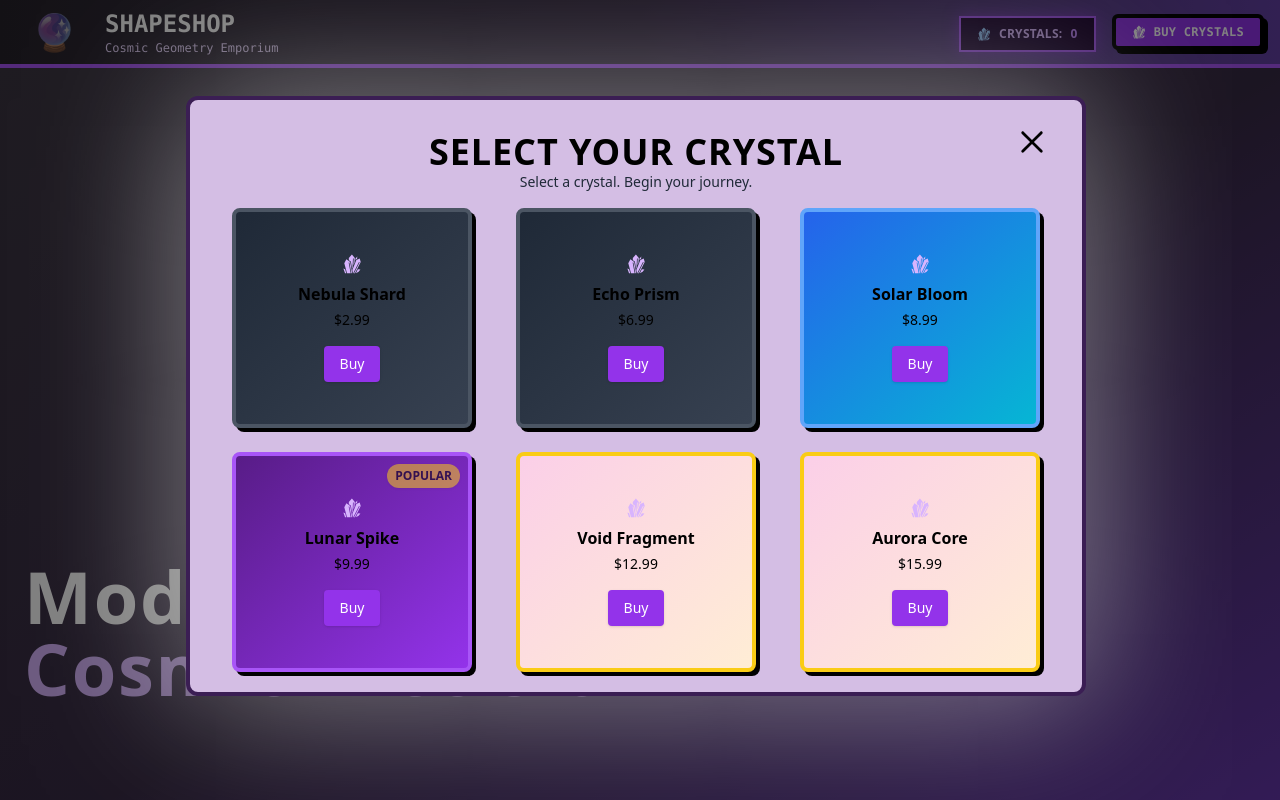
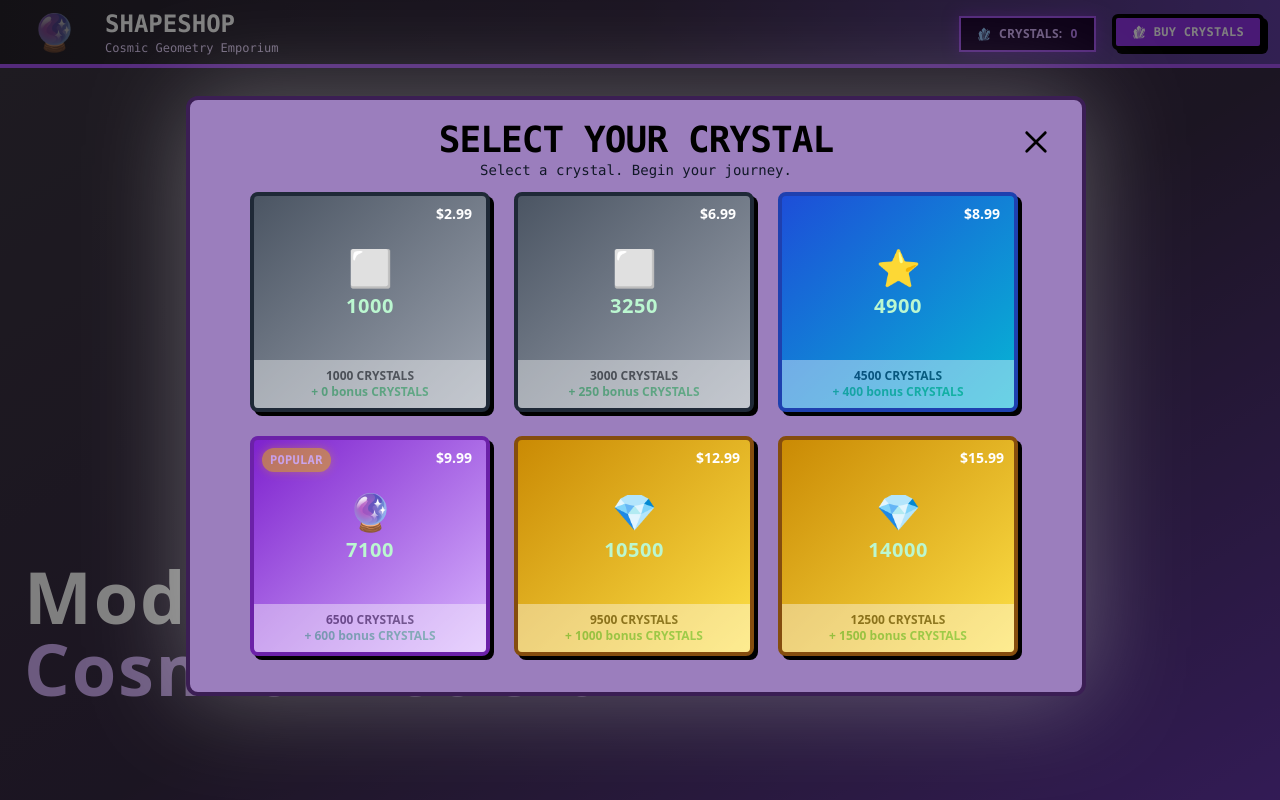
Before and after one commit to qtr-deagle/ShapeShop, a React (Vite) app: page / in a window 1280 px wide. Both pictures are taken after a click on the button "BUY CRYSTALS". Shown: the top 800 px of the page. Built offline with nearby package versions, Linux system fonts and the light colour scheme; data requests are answered from the project's data file.

Commit message:
finished Crystal Modal

```diff
--- a/src/components/BuyCrystalsModal.jsx
+++ b/src/components/BuyCrystalsModal.jsx
@@ -1,21 +1,11 @@
 import SelectWindow from './SelectWindow';
 import { RxCross2 } from "react-icons/rx";
-import { GiCrystalGrowth } from "react-icons/gi";
-
-const boxStyles = [
-  "bg-gradient-to-br from-purple-200 to-purple-400 border-purple-500",
-  "bg-gradient-to-tr from-indigo-100 to-purple-300 border-indigo-400",
-  "bg-gradient-to-bl from-pink-100 to-purple-200 border-pink-400",
-  "bg-gradient-to-r from-violet-100 to-purple-300 border-violet-400",
-  "bg-gradient-to-tl from-fuchsia-100 to-purple-300 border-fuchsia-400",
-  "bg-gradient-to-b from-purple-100 to-purple-500 border-purple-600",
-];
 
 export default function BuyCrystalsModal({ onClose }) {
   return (
     <div className="fixed inset-0 bg-black bg-opacity-50 flex justify-center items-center z-50">
-      <div className="duration-200 shadow-[0_0_150px_rgba(255,255,255,0.5)] translate-x-[-4px] translate-y-[-4px] bg-[#D4BEE4] border-4 border-[#3B1E54] text-black p-4 sm:p-8 rounded-xl w-[90%] sm:w-[900px] h-[90%] sm:h-[600px] max-w-full relative">
-        <button onClick={onClose} className="absolute z-10 top-6 right-8 text-4xl font-bold text-black hover:text-gray-600">
+      <div className="duration-200 shadow-[0_0_100px_rgba(255,255,255,0.3)] translate-x-[-4px] translate-y-[-4px] bg-[#9B7EBD] border-4 border-[#3B1E54] text-black p-4 sm:p-8 rounded-xl w-[90%] sm:w-[900px] h-[90%] sm:h-[600px] max-w-full relative">
+        <button onClick={onClose} className="absolute z-10 top-6 right-7 text-4xl font-bold text-black hover:text-gray-600">
           <RxCross2 />
         </button>
         <SelectWindow />
--- a/src/components/SelectWindow.jsx
+++ b/src/components/SelectWindow.jsx
@@ -24,47 +24,58 @@ export default function SelectWindow() {
     }, []);
 
     const tierStyles = {
-        "basic": 'from-gray-800 to-gray-700 border-gray-600 shadow-md hover:shadow-gray-500/50',
-        "premium": 'from-blue-600 to-cyan-500 border-blue-400 shadow-md hover:shadow-cyan-400/50',
-        "legendary": 'from-purple-900 to-purple-600 border-purple-500 shadow-lg hover:shadow-purple-500/50',
-        "cosmic": 'from-pink-200 to-orange-100 border-yellow-400 shadow-lg hover:shadow-pink-400/50'
+        "basic": 'from-gray-600 to-gray-400 border-gray-800 shadow-md hover:shadow-gray-500/50',
+        "rare": 'from-blue-700 to-cyan-500 border-blue-800 shadow-md hover:shadow-cyan-400/50',
+        "epic": 'from-purple-700 to-purple-300 border-purple-800 shadow-lg hover:shadow-purple-500/50',
+        "cosmic": 'from-yellow-600 to-yellow-300 border-yellow-800 shadow-lg hover:shadow-pink-400/50'
+    };
+
+    const crystalIcons = {
+        "basic": <a>⬜</a>,
+        "rare": <a>⭐</a>,
+        "epic": <a>🔮</a>,
+        "cosmic": <a>💎</a>
     };
 
     return (
-        <div className="relative">
-            <h1 className="text-4xl tracking-wide font-bold text-center">SELECT YOUR CRYSTAL</h1>
-            <p className="text-center text-sm text-gray-800 mb-4">Select a crystal. Begin your journey.</p>
+        <button className="relative">
+            <h1 className="relative ml-8 bottom-3 text-4xl font-mono tracking-tight font-extrabold text-center">SELECT YOUR CRYSTAL</h1>
+            <p className="relative ml-8 bottom-3 text-center text-sm text-gray-900 font-mono">Select a crystal. Begin your journey.</p>
 
-            <div className="grid grid-cols-2 sm:grid-cols-3 gap-4 sm:gap-6 justify-items-center">
+            <div className="ml-7 grid grid-cols-2 sm:grid-cols-3 gap-4 sm:gap-6 justify-items-center">
                 {crystals.map((crystal) => (
                     <div key={crystal.id} className={`border-4 relative w-[220px] h-[260px] rounded-xl p-6 flex flex-col justify-between items-center bg-gradient-to-br ${tierStyles[crystal.tier]} shadow-lg hover:shadow-purple-500/50 transition-transform duration-300 hover:scale-105 card borderless short`}>
 
                         {/* Popular badge */}
-                        {crystal.tier === 'legendary' && (
-                            <span className="absolute top-2 right-2 bg-yellow-400 text-black text-xs font-bold px-2 py-1 rounded-full shadow animate-pulse">
+                        {crystal.tier === 'epic' && (
+                            <span className="absolute font-mono tracking-wide text-white top-2 left-2 bg-yellow-500 border-yellow-400 shadow-[0_0_10px_rgba(234,179,8,0.6)] text-xs font-bold px-2 py-1 rounded-full animate-pulse">
                                 POPULAR
                             </span>
                         )}
 
-                        {/* Crystal icon placeholder */}
-                        <div className="text-4xl mb-2 text-purple-300">
-                            <GiCrystalGrowth className='text-xl' />
+                        {/* Crystal icon */}
+                        <div className="relative text-4xl bottom-6">
+                            {crystalIcons[crystal.tier]}
                         </div>
 
                         {/* Name and price */}
-                        <div className="text-center">
-                            <h2 className="text-base font-bold">{crystal.name}</h2>
-                            <p className="text-sm mt-1">{crystal.price}</p>
+                        <div className="relative text-center bottom-3">
+                            <p className="relative bottom-24 left-21 max-w-[60px] text-sm text-white font-bold">{crystal.price}</p>
                         </div>
 
-                        {/* Buy button */}
-                        <button className="mt-4 bg-purple-600 hover:bg-purple-800 text-white text-sm px-4 py-2 rounded shadow">
-                            Buy
-                        </button>
+                        {/* Receive info */}
+                        <p className="text-xl text-green-200 font-bold tracking-wide text-center absolute bottom-22">
+                            {crystal.totalReceive}
+                        </p>
+                        <div className='bg-white h-12 w-full flex flex-col justify-center opacity-40 items-center absolute bottom-0 rounded-b'>
+                            <p className="text-black text-xs font-semibold absolute top-2">{crystal.receive} CRYSTALS</p>
+                            <p className='text-green-500 text-xs font-semibold mt-4'>+ {crystal.bonus} bonus CRYSTALS</p>
+                        </div>
+
                     </div>
                 ))}
             </div>
             {loading && <p className="text-black mt-4">Loading crystals...</p>}
-        </div>
+        </button>
     );
 }
--- a/src/components/ShapeListing.jsx
+++ b/src/components/ShapeListing.jsx
@@ -16,20 +16,22 @@ const rarityColors = {
 };
 
 const shapeIcons = {
-    "Plasma Cube": <FiBox className="text-7xl rotating" />,
-    "Neon Pyramid": <LuPyramid className="text-7xl rotating" />,
-    "Sphere of Light": <PiSphereBold className="text-7xl rotating" />,
-    "Hexagonal Prism": <RxBoxModel className="text-7xl rotating" />,
-    "Dark Square": <TbHexagonalPrism className="text-7xl rotating" />,
-    "Stack Circle": <HiOutlineCircleStack className="text-7xl rotating" />
+    "Plasma Cube": <FiBox />,
+    "Neon Pyramid": <LuPyramid />,
+    "Sphere of Light": <PiSphereBold />,
+    "Hexagonal Prism": <RxBoxModel />,
+    "Dark Square": <TbHexagonalPrism />,
+    "Stack Circle": <HiOutlineCircleStack />
 };
 
 const ShapeListing = ({ shape }) => {
     return (
         <div className="card text-xs tracking-wide inline-flex items-center gap-2 rounded-md h-9 px-6
   border-4 border-[#a855f7] bg-purple-600 hover:bg-purple-900 font-bold font-mono">
-            <div className="relative w-full h-[120px] bg-gradient-to-b from-[#3f1a5e] via-[#a855f7]/60 to-[#3f1a5e] border-purple-300 border-2 text-white flex justify-center mb-32 items-center">
-                {shapeIcons[shape.name]}
+            <div className="relative w-full h-[120px] bg-gradient-to-b from-[#3f1a5e] via-[#a855f7]/60 to-[#3f1a5e] border-purple-300 border-2 text-white flex justify-center mb-32 items-center ">
+                <span className="text-7xl rotating">
+                    {shapeIcons[shape.name]}
+                </span>
                 <div className={`absolute rounded-lg px-1 h-5 top-2 right-2 border-2 font-mono ${rarityColors[shape.rarity]}`}>
                     <span className="text-xs px-1">{shape.rarity}</span>
                 </div>
--- a/src/shapes.json
+++ b/src/shapes.json
@@ -40,57 +40,57 @@
     "crystals": [
         {
             "id": "1",
-            "name": "Nebula Shard",
+            "name": "BASIC PACK",
             "price": "$2.99",
-            "receive": "1000 crystal pack",
-            "icon": "nebula",
-            "tier": "basic",
-            "popular": "false"
+            "receive": "1000",
+            "bonus": "0",
+            "totalReceive": "1000",
+            "tier": "basic"
         },
         {
             "id": "2",
-            "name": "Echo Prism",
+            "name": "BASIC PACK",
             "price": "$6.99",
-            "receive": "3000 crystal pack",
-            "icon": "echo",
-            "tier": "basic",
-            "popular": "false"
+            "receive": "3000",
+            "bonus": "250",
+            "totalReceive": "3250",
+            "tier": "basic"
         },
         {
             "id": "3",
-            "name": "Solar Bloom",
+            "name": "RARE PACK",
             "price": "$8.99",
-            "receive": "4500 crystal pack",
-            "icon": "solar",
-            "tier": "premium",
-            "popular": "false"
+            "receive": "4500",
+            "bonus": "400",
+            "totalReceive": "4900",
+            "tier": "rare"
         },
         {
             "id": "4",
-            "name": "Lunar Spike",
+            "name": "EPIC PACK",
             "price": "$9.99",
-            "receive": "6500 crystal pack",
-            "icon": "lunar",
-            "tier": "legendary",
-            "popular": "true"
+            "receive": "6500",
+            "bonus": "600",
+            "totalReceive": "7100",
+            "tier": "epic"
         },
         {
             "id": "5",
-            "name": "Void Fragment",
+            "name": "COSMIC PACK",
             "price": "$12.99",
-            "receive": "9500 crystal pack",
-            "icon": "void",
-            "tier": "cosmic",
-            "popular": "false"
+            "receive": "9500",
+            "bonus": "1000",
+            "totalReceive": "10500",
+            "tier": "cosmic"
         },
         {
             "id": "6",
-            "name": "Aurora Core",
+            "name": "COSMIC PACK",
             "price": "$15.99",
-            "receive": "12500 crystal pack",
-            "icon": "aurora",
-            "tier": "cosmic",
-            "popular": "false"
+            "receive": "12500",
+            "bonus": "1500",
+            "totalReceive": "14000",
+            "tier": "cosmic"
         }
     ]
 }
--- a/tailwind.config.js
+++ b/tailwind.config.js
@@ -5,7 +5,15 @@ export default {
     "./src/**/*.{js,jsx}"
   ],
   theme: {
-    extend: {},
+    extend: {
+      spacing: {
+        '21': '5.25rem',
+        '22': '5.5rem',
+        '23': '5.75rem',
+        '24': '6rem',
+        '25': '6.25rem',
+      },
+    },
   },
   plugins: [],
 }
```
